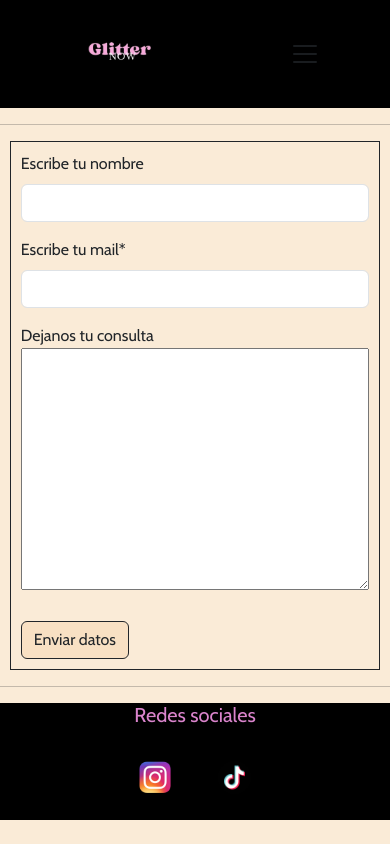
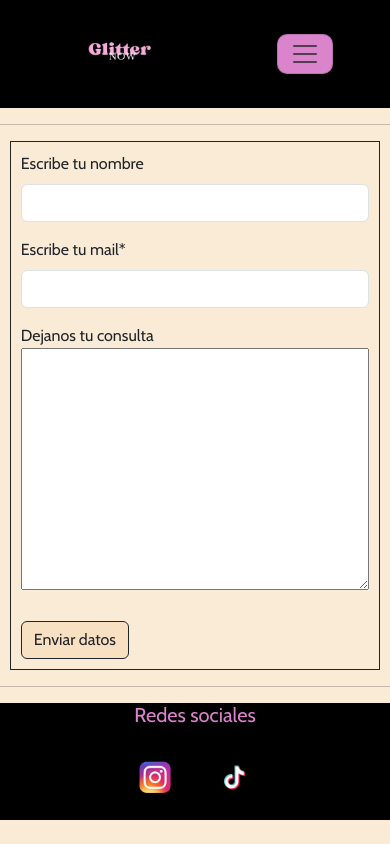
Before and after one commit to tobigonzalez99/PF-GonzalezTobias, a plain HTML site: page pages/contacto.html in a window 390 px wide. Drawn offline with nearby package versions, Linux system fonts and the light colour scheme; a web font is replaced by a local one.

Commit message:
cambie menu hamburguesa

```diff
--- a/pages/contacto.html
+++ b/pages/contacto.html
@@ -22,7 +22,7 @@
         <nav class="navbar navbar-expand-lg colorPropio">
             <div class="container-fluid nav">
               <a class="navbar"><img src="../img/logoGlitterNow.jpg" alt="Logo GlitterNow" class="logo"></a>
-              <button class="navbar-toggler" type="button" data-bs-toggle="collapse" data-bs-target="#navbarSupportedContent" aria-controls="navbarSupportedContent" aria-expanded="false" aria-label="Toggle navigation">
+              <button class="navbar-toggler menuHamburguesa" type="button" data-bs-toggle="collapse" data-bs-target="#navbarSupportedContent" aria-controls="navbarSupportedContent" aria-expanded="false" aria-label="Toggle navigation">
                 <span class="navbar-toggler-icon"></span>
               </button>
               <div class="collapse navbar-collapse" id="navbarSupportedContent">
```
Also changed, not shown: pages/galeria.html (+1 -1 lines), pages/nosotros.html (+1 -1 lines), pages/productos.html (+1 -1 lines).
